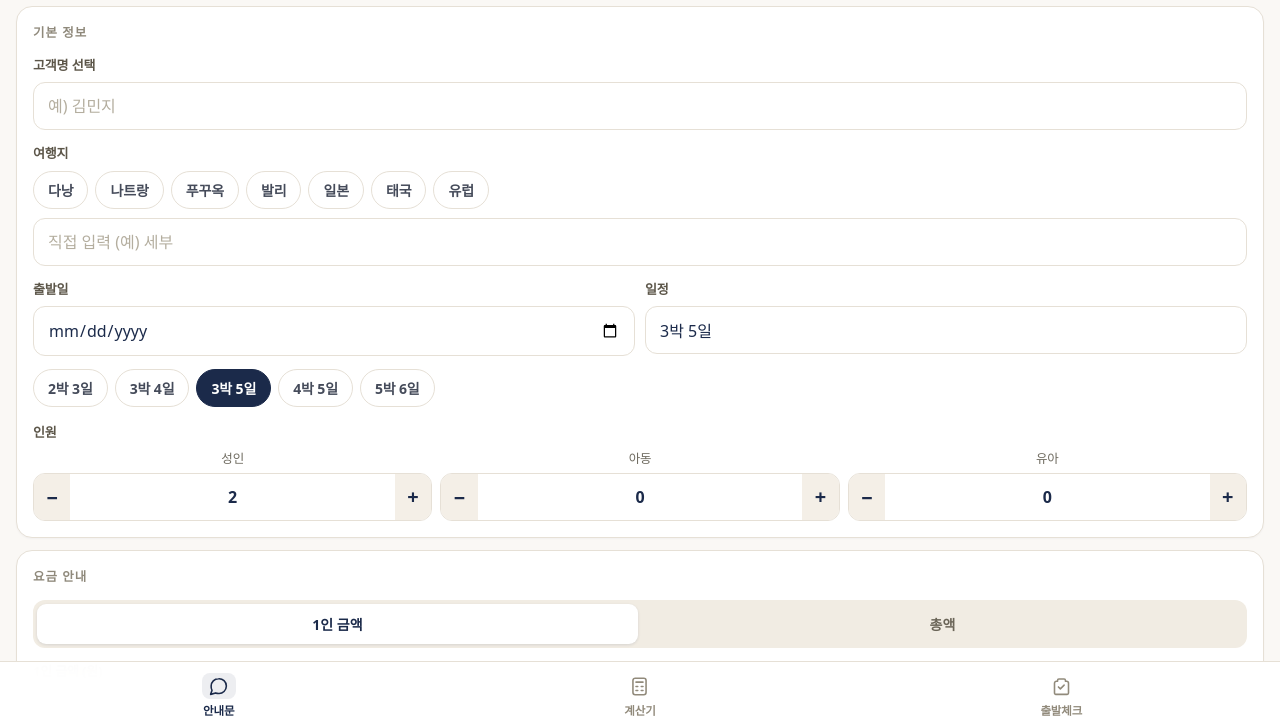
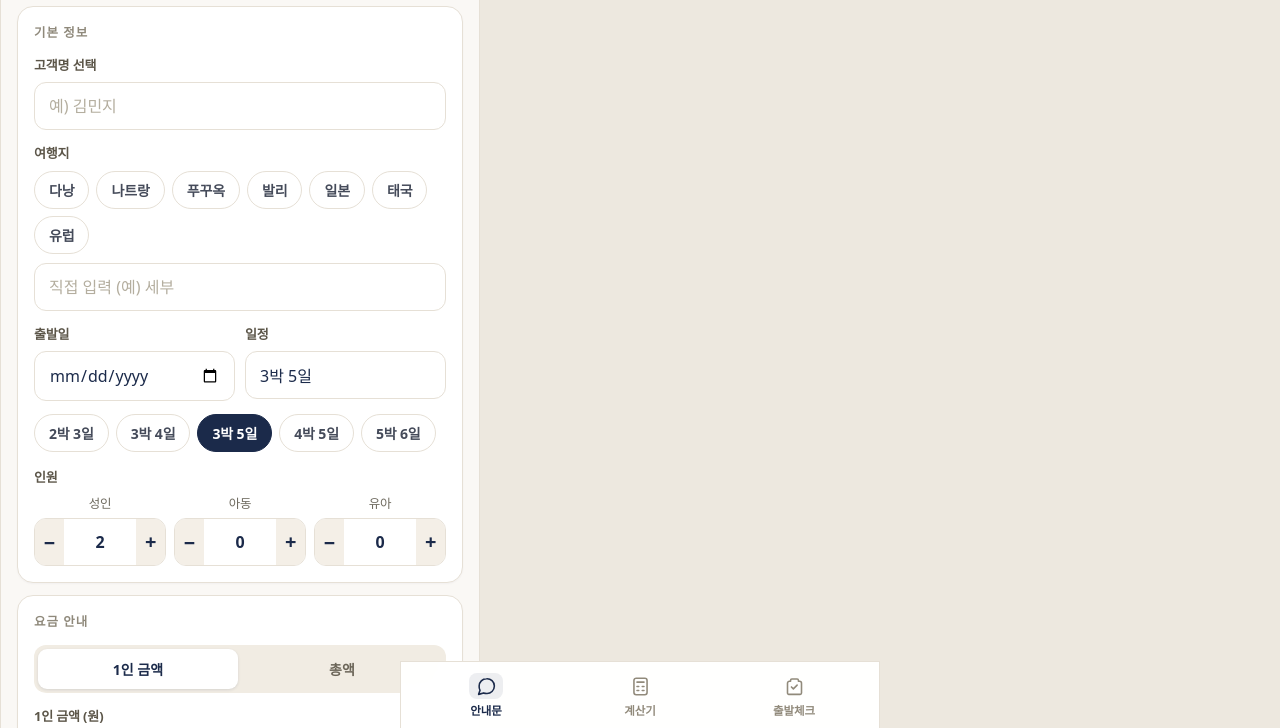
Before and after one commit to hurujju88/deltatour-helper, a plain HTML site: page index.html in a window 1280 px wide. Shown: the part 72-800 px from the top of the page. Drawn offline with Linux system fonts and the light colour scheme.

Commit message:
PC 브라우저에서도 휴대폰 폭으로 보이게 정리

```diff
--- a/index.html
+++ b/index.html
@@ -309,6 +309,12 @@ details.rate-settings summary::-webkit-details-marker{display:none}
 @media (max-width:359px){
   main{padding-left:12px;padding-right:12px}
   .brand-sub{display:none}
+}
+/* PC 브라우저에서 볼 때도 휴대폰 폭으로 보이게 */
+@media (min-width:600px){
+  html{background:#EDE8DF}
+  body{max-width:480px;min-height:100vh;border-left:1px solid var(--line);border-right:1px solid var(--line)}
+  .tabbar{left:50%;right:auto;width:480px;transform:translateX(-50%);border-left:1px solid var(--line);border-right:1px solid var(--line)}
 }
 </style>
 </head>
--- a/sw.js
+++ b/sw.js
@@ -1,5 +1,5 @@
 /* 델타투어 실무 보조 — 오프라인 캐시 */
-var CACHE = 'deltatour-helper-v2';
+var CACHE = 'deltatour-helper-v3';
 var ASSETS = [
   './',
   './index.html',
```
